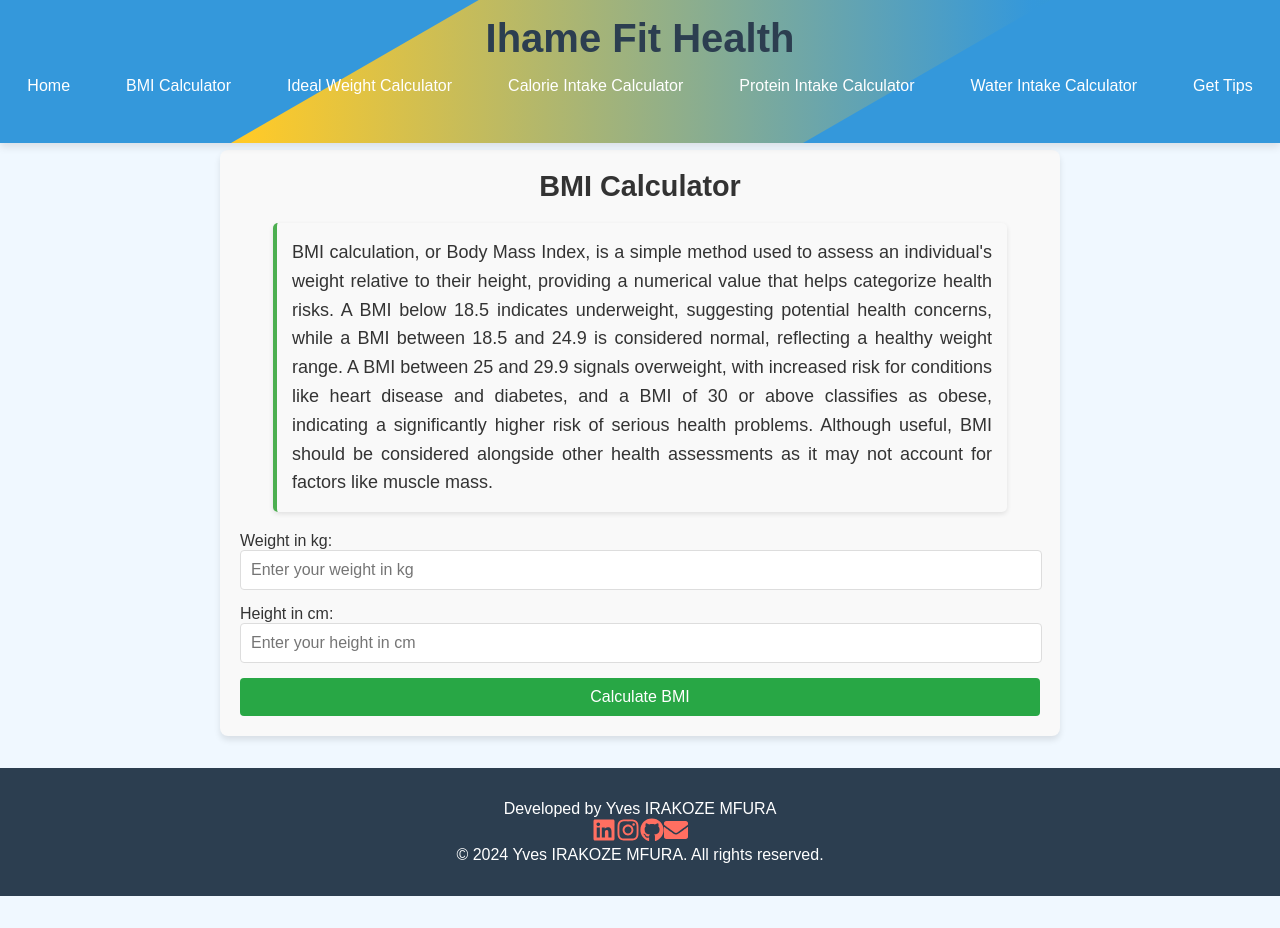
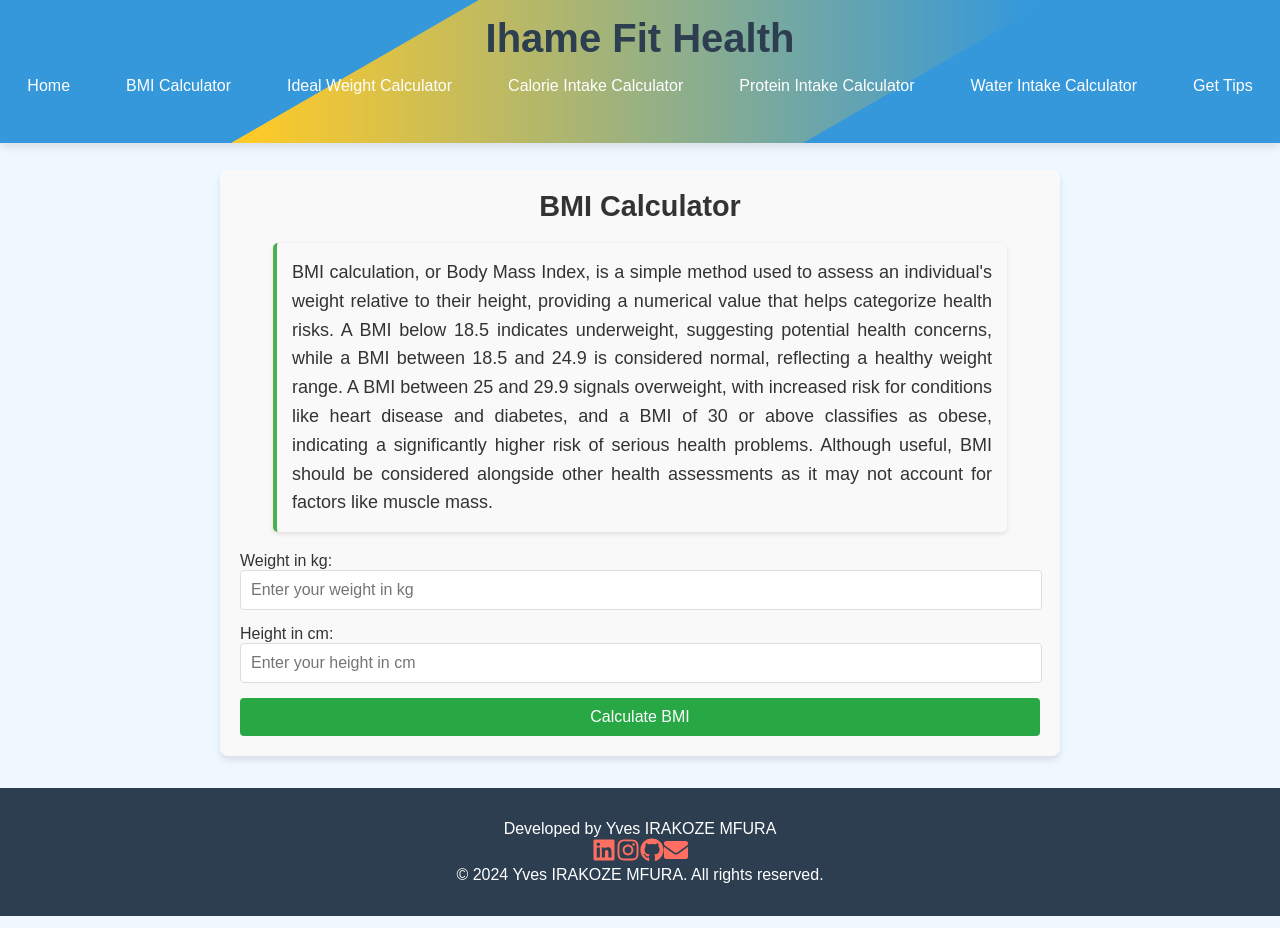
Before and after one commit to yvesmfura/Ihame-Fit-Health, a React (Vite) app: page /bmi-calculator in a window 1280 px wide. Built offline with nearby package versions, Linux system fonts and the light colour scheme.

Commit message:
Updating

```diff
--- a/src/App.tsx
+++ b/src/App.tsx
@@ -133,18 +133,33 @@ const App: React.FC = () => {
   useEffect(() => {
     const handleScroll = () => {
       const header = document.querySelector('.header');
+      const navLinks = document.querySelector('.nav-links');
+      const isPhone = window.matchMedia('(max-width: 767px)').matches;
+
       if (window.scrollY > 50) {
-        header?.classList.add('header--shrink');
+        if (isPhone) {
+          header?.classList.add('header--shrink-phone');
+          navLinks?.classList.add('nav-links--hide');
+        } else {
+          header?.classList.add('header--shrink');
+        }
       } else {
-        header?.classList.remove('header--shrink');
+        if (isPhone) {
+          header?.classList.remove('header--shrink-phone');
+          navLinks?.classList.remove('nav-links--hide');
+        } else {
+          header?.classList.remove('header--shrink');
+        }
       }
     };
 
     window.addEventListener('scroll', handleScroll);
+
     return () => {
       window.removeEventListener('scroll', handleScroll);
     };
   }, []);
+
 
 
   return (
@@ -159,7 +174,7 @@ const App: React.FC = () => {
               <li><Link to="/bmi-calculator">BMI Calculator</Link></li>
               <li><Link to="/ideal-weight-calculator">Ideal Weight Calculator</Link></li>
               <li><Link to="/calorie-calculator">Calorie Intake Calculator</Link></li>
-              <li><Link to="/protein-calculator">Protein Intake  Calculator</Link></li>
+              <li><Link to="/protein-calculator">Protein Intake Calculator</Link></li>
               <li><Link to="/water-intake-calculator">Water Intake Calculator</Link></li>
               <li><Link to="/get-tips">Get Tips</Link></li>
             </ul>
--- a/src/components/Component_Styles/BMIcalculator.css
+++ b/src/components/Component_Styles/BMIcalculator.css
@@ -3,6 +3,7 @@
 .bmi-calculator-container {
   max-width: 800px;
   margin: 0 auto;
+  margin-top: 20px;
   padding: 20px;
   background-color: #f9f9f9;
   border-radius: 8px;
--- a/src/styles.css
+++ b/src/styles.css
@@ -368,8 +368,8 @@ nav ul li a:hover {
   background-color: #2c3e50; /* Dark footer background */
   color: white;
   padding: 2rem 0;
-  text-align: center
-
+  text-align: center;
+  margin-bottom: 0; /* Ensure no margin below the footer */
 }
 
 .footer p {
@@ -387,6 +387,32 @@ nav ul li a:hover {
   color: #ff3f31;
 }
 
+/* Optional: Ensure the body and html elements have no margin or padding */
+body, html {
+  margin: 0;
+  padding: 0;
+  height: 100%;
+}
+
+/* Optional: Ensure the footer sticks to the bottom if the content is not enough */
+html {
+  display: flex;
+  flex-direction: column;
+}
+
+body {
+  flex: 1;
+  display: flex;
+  flex-direction: column;
+}
+
+.footer {
+  margin-top: auto;
+}
+
+
+
+/* Get Tips Container */
 .get-tips-container {
   padding: 20px;
   text-align: center;
@@ -413,10 +439,29 @@ nav ul li a:hover {
     gap: 0.5rem; /* Added gap for spacing */
   }
 
-  nav ul li a {
+  .header--shrink-phone nav ul {
+    flex-direction: row;
+    gap: 0rem; /* Added gap for spacing */
+    text-align: justify;
+  }
+
+
+  .header--shrink-phone {
+    padding: 0rem 0; /* Adjusted padding when scrolling on phone */
+    background-color: #2980b9; /* Darken the background slightly */
+    transition: padding 0.3s ease, background-color 0.3s ease;
+  }
+
+  .header--shrink-phone h1 {
+    font-size: 2.5rem; /* Further reduce font size when scrolling on phone */
+  }
+
+
+  .header--shrink-phone nav ul li a {
     margin-bottom: 0.5rem;
-    font-size: 1rem; /* Adjust font size for better readability */
+    font-size: 0.15rem; /* Adjust font size for better readability */
   }
+
   nav ul li a:hover {
     background-color: #004494;
     padding: 0.5rem 0.75rem;
@@ -445,6 +490,7 @@ nav ul li a:hover {
     margin-top: 140px;
   }
 }
+
 
 /* Tablet Styles */
 @media only screen and (min-width: 768px) and (max-width: 1024px) {
```
